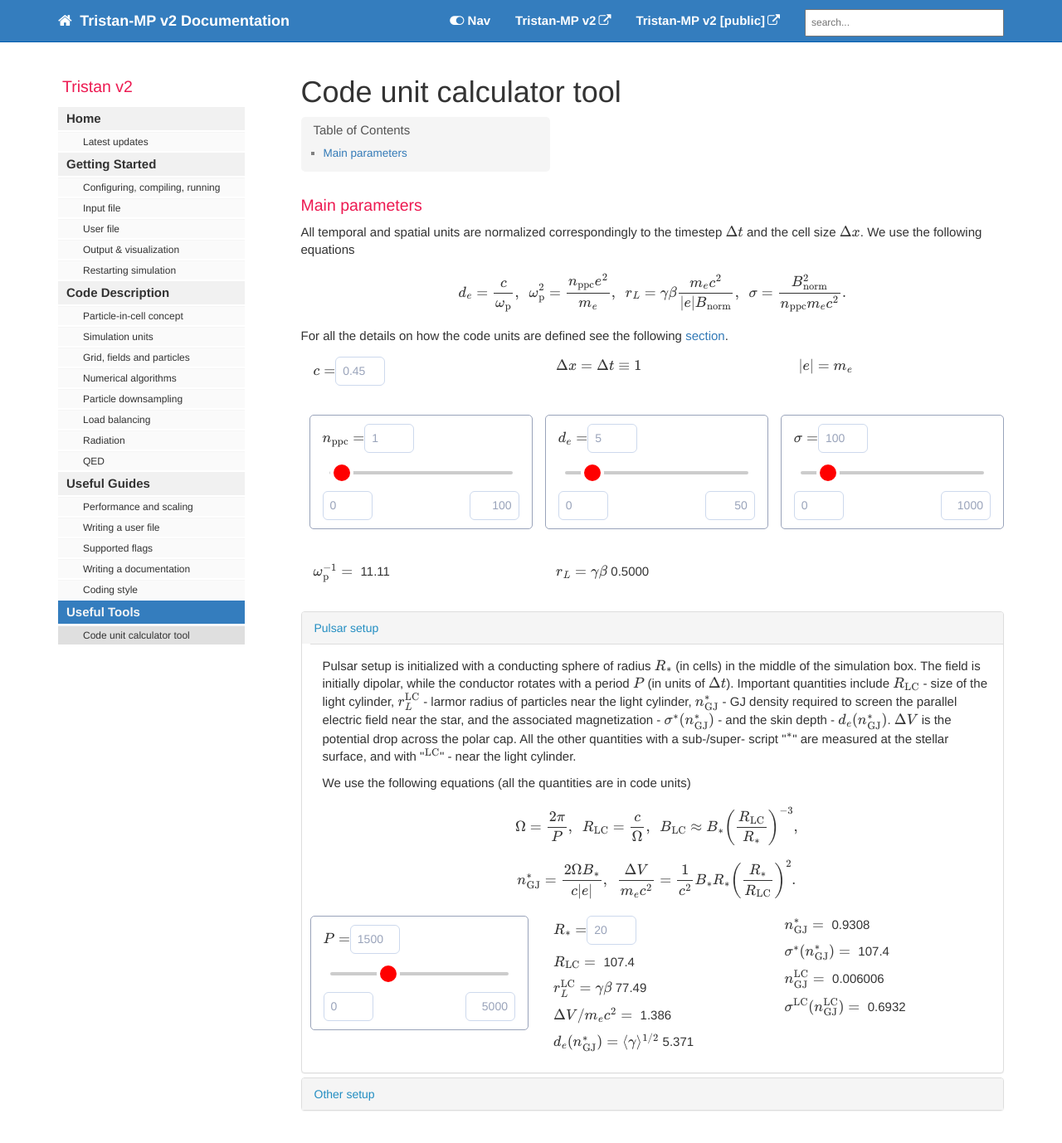
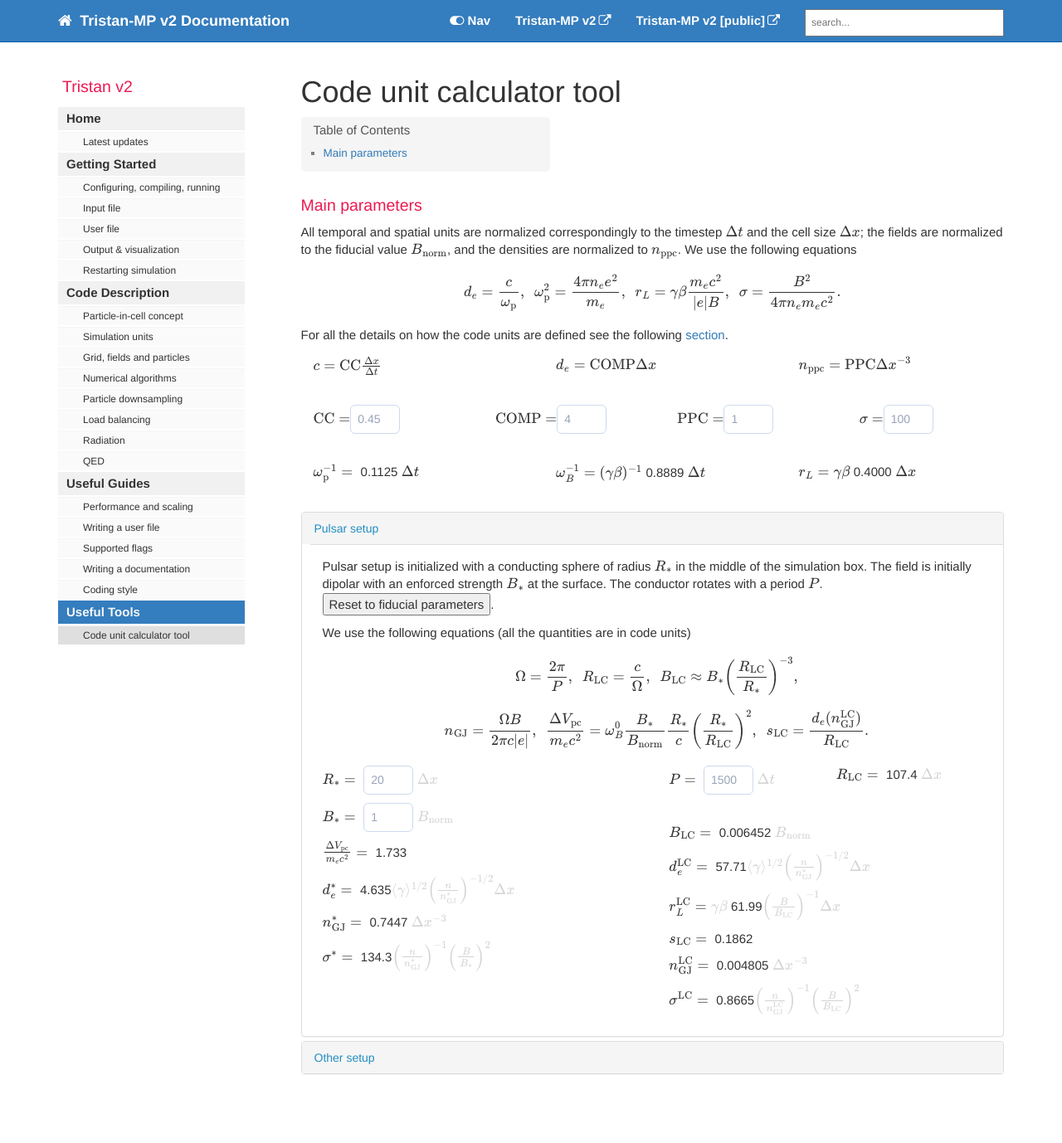
Before and after one commit to ntoles/tristan-wiki, a Jekyll site: the page built from pages/tristanv2/tools/tristanv2-codestyle.md, in a window 1280 px wide and 1400 px high. Shown: the top 1378 px of the window at 83% size. Built offline with Jekyll 4.4.1, drawn with Linux system fonts in a browser that asks for light colours; comment, search, counter and statistics services are not loaded.

Commit message:
psr sliders updated

```diff
--- a/css/slidercustom.css
+++ b/css/slidercustom.css
@@ -8,11 +8,11 @@
   margin-bottom: 25px;
 }
 
-.slider-group {
+/* .slider-group {
   border: 1px solid #99A3BA;
   border-radius: 5px;
   padding: 10px 15px;
-}
+} */
 
 .small-container {
   padding-left: 0px;
--- a/pages/tristanv2/tools/tristanv2-codestyle.md
+++ b/pages/tristanv2/tools/tristanv2-codestyle.md
@@ -8,10 +8,10 @@ folder: tristanv2
 
 ### Main parameters
 
-All temporal and spatial units are normalized correspondingly to the timestep $\Delta t$ and the cell size $\Delta x$. We use the following equations
+All temporal and spatial units are normalized correspondingly to the timestep $\Delta t$ and the cell size $\Delta x$; the fields are normalized to the fiducial value $B_{\rm norm}$, and the densities are normalized to $n_{\rm ppc}$. We use the following equations
 
 <div class="long-eqn">$$
-d_e = \frac{c}{\omega_{\rm p}},~~\omega_{\rm p}^2=\frac{n_{\rm ppc} e^2}{m_e},~~r_L=\gamma\beta \frac{m_e c^2}{|e|B_{\rm norm}},~~\sigma=\frac{B_{\rm norm}^2}{n_{\rm ppc}m_e c^2}.
+d_e = \frac{c}{\omega_{\rm p}},~~\omega_{\rm p}^2=\frac{4\pi n_e e^2}{m_e},~~r_L=\gamma\beta \frac{m_e c^2}{|e|B},~~\sigma=\frac{B^2}{4\pi n_e m_e c^2}.
 $$</div>
 
 For all the details on how the code units are defined see the following [section](tristanv2-sim-units.html).
@@ -19,30 +19,83 @@ For all the details on how the code units are defined see the following [section
 <div>
   <div class="row justify-content-center" style="margin-top: 15px">
     <div class="col-sm-4">
-      <div id="c-input" class="independent-value setvalue-group col-xs-12">
+      <div id="c-def" class="setvalue-group col-xs-12">
         <div class="value-input">
-          <p>$c=$<input class="value input-small" value="0.45"></p>
+          <p>$c=\mathrm{CC}\frac{\Delta x}{\Delta t}$</p>
         </div>
       </div>
     </div>
     <div class="col-sm-4">
-      <div class="setvalue-group col-xs-12">
+      <div id="de-def" class="setvalue-group col-xs-12">
         <div class="value-input">
-          <p>$\Delta x=\Delta t \equiv 1$</p>
+          <p>$d_e=\mathrm{COMP}\Delta x$</p>
         </div>
       </div>
     </div>
     <div class="col-sm-4">
-      <div class="setvalue-group col-xs-12">
+      <div id="nppc-def" class="independent-value setvalue-group col-xs-12">
         <div class="value-input">
-          <p>$|e|=m_e$</p>
+          <p>$n_{\rm ppc}=\mathrm{PPC}\Delta x^{-3}$</p>
+        </div>
+      </div>
+    </div>
+  </div>
+  <div class="row justify-content-center">
+    <div class="col-sm-3">
+      <div id="c-input" class="independent-value setvalue-group col-xs-12">
+        <div class="value-input">
+          <p>$\mathrm{CC}=$<input class="value input-small" value="0.45"></p>
+        </div>
+      </div>
+    </div>
+    <div class="col-sm-3">
+      <div id="comp-input" class="independent-value setvalue-group col-xs-12">
+        <div class="value-input">
+          <p>$\mathrm{COMP}=$<input class="value input-small" value="4"></p>
+        </div>
+      </div>
+    </div>
+    <div class="col-sm-3">
+      <div id="nppc-input" class="independent-value setvalue-group col-xs-12">
+        <div class="value-input">
+          <p>$\mathrm{PPC}=$<input class="value input-small" value="1"></p>
+        </div>
+      </div>
+    </div>
+    <div class="col-sm-3">
+      <div id="sigma-input" class="independent-value setvalue-group col-xs-12">
+        <div class="value-input">
+          <p>$\sigma=$<input class="value input-small" value="100"></p>
+        </div>
+      </div>
+    </div>
+  </div>
+  <div class="row justify-content-center">
+    <div class="col-sm-4">
+      <div id="omegap-output" class="dependent-value getvalue-group col-xs-12">
+        <div class="value-output">
+          <p>$\omega_{\rm p}^{-1}=~$<span class="value"></span>$~\Delta t$</p>
+        </div>
+      </div>
+    </div>
+    <div class="col-sm-4">
+      <div id="omegaB-output" class="dependent-value getvalue-group col-xs-12">
+        <div class="value-output">
+          <p>$\omega_B^{-1}=(\gamma\beta)^{-1}~$<span class="value"></span>$~\Delta t$</p>
+        </div>
+      </div>
+    </div>
+    <div class="col-sm-4">
+      <div id="gyro-output" class="dependent-value getvalue-group col-xs-12">
+        <div class="value-output">
+          <p>$r_L=\gamma\beta~$<span class="value"></span>$~\Delta x$</p>
         </div>
       </div>
     </div>
   </div>
 </div>
 
-<div>
+<!-- <div>
   <div class="row slider-row">
     <div class="col-sm-4 small-container">
       <div id="nppc-slider" class="independent-value slider-group col-sm-12">
@@ -83,33 +136,7 @@ For all the details on how the code units are defined see the following [section
       </div>
     </div>
   </div>
-</div>
-
-<div>
-  <div class="row justify-content-center" style="margin-top: 15px">
-    <div class="col-sm-4">
-      <div id="omegap-output" class="dependent-value getvalue-group col-xs-12">
-        <div class="value-output">
-          <p>$\omega_{\rm p}^{-1}=~$<span class="value"></span></p>
-        </div>
-      </div>
-    </div>
-    <div class="col-sm-4">
-      <div id="gyro-output" class="dependent-value getvalue-group col-xs-12">
-        <div class="value-output">
-          <p>$r_L=\gamma\beta~$<span class="value"></span></p>
-        </div>
-      </div>
-    </div>
-    <div class="col-sm-4">
-      <div class="dependent-value getvalue-group col-xs-12">
-        <div class="value-input">
-          <!-- <p>$|e|=m_e$</p> -->
-        </div>
-      </div>
-    </div>
-  </div>
-</div>
+</div> -->
 
 <div class="panel-group">
   <div class="panel panel-default">
@@ -122,86 +149,132 @@ For all the details on how the code units are defined see the following [section
       </div>
       <div id="collapseOne" class="panel-collapse collapse noCrossRef in" aria-expanded="true">
         <div class="panel-body">
-          <p>Pulsar setup is initialized with a conducting sphere of radius $R_*$ (in cells) in the middle of the simulation box. The field is initially dipolar, while the conductor rotates with a period $P$ (in units of $\Delta t$). Important quantities include $R_{\rm LC}$ - size of the light cylinder, $r_L^{\rm LC}$ - larmor radius of particles near the light cylinder, $n_{\rm GJ}^*$ - GJ density required to screen the parallel electric field near the star, and the associated magnetization - $\sigma^*(n_{\rm GJ}^*)$ - and the skin depth - $d_e(n_{\rm GJ}^*)$. $\Delta V$ is the potential drop across the polar cap. All the other quantities with a sub-/super- script "${}^*$" are measured at the stellar surface, and with "${}^{\rm LC}$" - near the light cylinder.
+          <p>
+            Pulsar setup is initialized with a conducting sphere of radius $R_*$ in the middle of the simulation box. The field is initially dipolar with an enforced strength $B_*$ at the surface. The conductor rotates with a period $P$.
+            <!-- Important quantities include $R_{\rm LC}$ - size of the light cylinder, $r_L^{\rm LC}$ - larmor radius of particles near the light cylinder, $n_{\rm GJ}^*$ - GJ density required to screen the parallel electric field near the star, and the associated magnetization - $\sigma^*(n_{\rm GJ}^*)$ - and the skin depth - $d_e(n_{\rm GJ}^*)$. $\Delta V$ is the potential drop across the polar cap. All the other quantities with a sub-/super- script "${}^*$" are measured at the stellar surface, and with "${}^{\rm LC}$" - near the light cylinder. -->
+            <button type="button" id="resetPulsar">Reset to fiducial parameters</button>.
           </p>
+
           <p>
-          We use the following equations (all the quantities are in code units)
+            We use the following equations (all the quantities are in code units)
 
-          <div class="long-eqn">$$
-          \Omega = \frac{2\pi}{P},~~R_{\rm LC} = \frac{c}{\Omega},~~B_{\rm LC}\approx B_*\left(\frac{R_{\rm LC}}{R_*}\right)^{-3},
-          $$</div>
+            <div class="long-eqn">$$
+            \Omega = \frac{2\pi}{P},~~R_{\rm LC} = \frac{c}{\Omega},~~B_{\rm LC}\approx B_*\left(\frac{R_{\rm LC}}{R_*}\right)^{-3},
+            $$</div>
 
-          <div class="long-eqn">$$
-          n_{\rm GJ}^* = \frac{2\Omega B_*}{c|e|},~~\frac{\Delta V}{m_e c^2}=\frac{1}{c^2}B_*R_*\left(\frac{R_*}{R_{\rm LC}}\right)^2.
-          $$</div>
+            <div class="long-eqn">$$
+            n_{\rm GJ} = \frac{\Omega B}{2\pi c|e|},~~\frac{\Delta V_{\rm pc}}{m_e c^2}=\omega_B^0\frac{B_*}{B_{\rm norm}}\frac{R_*}{c}\left(\frac{R_*}{R_{\rm LC}}\right)^2,~~s_{\rm LC}=\frac{d_e(n_{\rm GJ}^{\rm LC})}{R_{\rm LC}}.
+            $$</div>
+          </p>
+          <!-- <input type="range" id="psr" class="value slider-small" step="100">
+          <div class="slider-minmax">
+            <input class="slider-min" value="0">
+            <input class="slider-max" value="5000">
+          </div> -->
 
-          </p>
           <div style="margin-top: 20px">
+
             <div class="row">
-              <div class="col-sm-4 small-container">
-                <div id="psrperiod-slider" class="independent-value slider-group col-sm-12">
-                  <div class="slider border border-primary">
-                    <p>$P=$<input class="value slider-label" value="1500"></p>
-                    <input type="range" id="psr" class="value slider-small" step="100">
-                    <div class="slider-minmax">
-                      <input class="slider-min" value="0">
-                      <input class="slider-max" value="5000">
-                    </div>
+
+              <div class="col-sm-6 small-container">
+
+                <div id="rstar-input" class="independent-value setvalue col-xs-12">
+                  <div class="value-input">
+                    <p>$R_*=~$<input class="value input-small" value="20">$~{\color{lightgray}\Delta x}$</p>
                   </div>
                 </div>
-              </div>
 
-              <div class="col-sm-4 small-container">
-                <div id="rstar-input" class="independent-value setvalue col-xs-12">
+                <div id="bstar-input" class="independent-value setvalue col-xs-12">
                   <div class="value-input">
-                    <p>$R_*=$<input class="value input-small" value="20"></p>
+                    <p>$B_*=~$<input class="value input-small" value="1">$~{\color{lightgray}B_{\rm norm}}$</p>
                   </div>
                 </div>
-                <div id="rlc-output" class="dependent-value col-xs-12">
+
+                <div id="dv-output" class="dependent-value col-xs-12">
+                  <div class="value-output">
+                    <p>$\frac{\Delta V_{\rm pc}}{m_e c^2}=~$<span class="value"></span></p>
+                  </div>
+                </div>
+
+                <!-- <div id="rlc-output" class="dependent-value col-xs-12">
                   <div class="value-output">
                     <p>$R_{\rm LC}=~$<span class="value"></span></p>
                   </div>
+                </div> -->
+
+                <div id="degj-output" class="dependent-value col-xs-12">
+                  <div class="value-output">
+                    <p>$d_e^*=~$<span class="value"></span>${\color{lightgray}\langle\gamma\rangle^{1/2} \left(\frac{n}{n_{\rm GJ}^*}\right)^{-1/2} \Delta x}$</p>
+                  </div>
                 </div>
+
+                <div id="ngj-output" class="dependent-value col-xs-12">
+                  <div class="value-output">
+                    <p>$n^*_{\rm GJ}=~$<span class="value"></span>$~{\color{lightgray}\Delta x^{-3}}$</p>
+                  </div>
+                </div>
+
+                <div id="sigmagj-output" class="dependent-value col-xs-12">
+                  <div class="value-output">
+                    <p>$\sigma^*=~$<span class="value"></span>${\color{lightgray}\left(\frac{n}{n_{\rm GJ}^*}\right)^{-1}\left(\frac{B}{B_*}\right)^2}$</p>
+                  </div>
+                </div>
+
+              </div>
+
+              <div class="col-sm-6 small-container">
+
+                <div id="psrperiod-input" class="independent-value slider-group col-xs-6">
+                  <div class="value-input">
+                    <p>$P=~$<input class="value slider-label" value="1500">$~{\color{lightgray}\Delta t}$</p>
+                  </div>
+                </div>
+                <div id="rlc-output" class="independent-value setvalue col-xs-6">
+                  <div class="value-output">
+                    <p>$R_{\rm LC}=~$<span class="value"></span>$~{\color{lightgray}\Delta x}$</p>
+                  </div>
+                </div>
+
+                <div id="blc-output" class="dependent-value col-xs-12">
+                  <div class="value-output">
+                    <p>$B_{\rm LC}=~$<span class="value"></span>$~{\color{lightgray}B_{\rm norm}}$</p>
+                  </div>
+                </div>
+
+                <div id="degjlc-output" class="dependent-value col-xs-12">
+                  <div class="value-output">
+                    <p>$d_e^{\rm LC}=~$<span class="value"></span>${\color{lightgray}\langle\gamma\rangle^{1/2} \left(\frac{n}{n_{\rm GJ}^*}\right)^{-1/2} \Delta x}$</p>
+                  </div>
+                </div>
+
                 <div id="rlatlc-output" class="dependent-value col-xs-12">
                   <div class="value-output">
-                    <p>$r^{\rm LC}_L=\gamma\beta~$<span class="value"></span></p>
+                    <p>$r_L^{\rm LC}={\color{lightgray}\gamma\beta}~$<span class="value"></span>${\color{lightgray}\left(\frac{B}{B_{\rm LC}}\right)^{-1} \Delta x}$</p>
                   </div>
                 </div>
-                <div id="dv-output" class="dependent-value col-xs-12">
+
+                <div id="slc-output" class="dependent-value col-xs-12">
                   <div class="value-output">
-                    <p>$\Delta V/m_e c^2=~$<span class="value"></span></p>
+                    <p>$s_{\rm LC}=~$<span class="value"></span></p>
                   </div>
                 </div>
-                <div id="degj-output" class="dependent-value col-xs-12">
+
+                <div id="ngjatlc-output" class="dependent-value col-xs-12">
                   <div class="value-output">
-                    <p>$d_e(n_{\rm GJ}^*)=\langle\gamma\rangle^{1/2}~$<span class="value"></span></p>
+                    <p>$n^{\rm LC}_{\rm GJ}=~$<span class="value"></span>$~{\color{lightgray}\Delta x^{-3}}$</p>
                   </div>
                 </div>
+
+                <div id="sigmagjatlc-output" class="dependent-value col-xs-12">
+                  <div class="value-output">
+                    <p>$\sigma^{\rm LC}=~$<span class="value"></span>${\color{lightgray}\left(\frac{n}{n^{\rm LC}_{\rm GJ}}\right)^{-1}\left(\frac{B}{B_{\rm LC}}\right)^2}$</p>
+                  </div>
+                </div>
+
               </div>
 
-              <div class="col-sm-4 small-container">
-                <div id="ngj-output" class="dependent-value col-xs-12">
-                  <div class="value-output">
-                    <p>$n^*_{\rm GJ}=~$<span class="value"></span></p>
-                  </div>
-                </div>
-                <div id="sigmagj-output" class="dependent-value col-xs-12">
-                  <div class="value-output">
-                    <p>$\sigma^*(n_{\rm GJ}^*)=~$<span class="value"></span></p>
-                  </div>
-                </div>
-                <div id="ngjatlc-output" class="dependent-value col-xs-12">
-                  <div class="value-output">
-                    <p>$n^{\rm LC}_{\rm GJ}=~$<span class="value"></span></p>
-                  </div>
-                </div>
-                <div id="sigmagjatlc-output" class="dependent-value col-xs-12">
-                  <div class="value-output">
-                    <p>$\sigma^{\rm LC}(n_{\rm GJ}^{\rm LC})=~$<span class="value"></span></p>
-                  </div>
-                </div>
-              </div>
             </div>
+
           </div>
 
         </div>
@@ -283,15 +358,22 @@ For all the details on how the code units are defined see the following [section
     }
     function updateDependents() {
       let CC = document.getElementById("c-input").getElementsByClassName("value")[0].value;
-      let comp = document.getElementById("comp-slider").getElementsByClassName("value")[0].value;
-      let sigma = document.getElementById("sigma-slider").getElementsByClassName("value")[0].value;
-      let ppc0 = document.getElementById("nppc-slider").getElementsByClassName("value")[0].value;
+      let comp = document.getElementById("comp-input").getElementsByClassName("value")[0].value;
+      let sigma = document.getElementById("sigma-input").getElementsByClassName("value")[0].value;
+      let ppc0 = document.getElementById("nppc-input").getElementsByClassName("value")[0].value;
       let b_norm = CC**2 * Math.sqrt(sigma) / comp;
       let qe = CC**2 / (ppc0 * comp**2);
+      let omega_P = (comp / CC);
+      let omega_B = (b_norm / CC);
       {
         // update omega_p
         let omegap_el = document.getElementById("omegap-output");
-        omegap_el.getElementsByClassName("value")[0].innerHTML = precise(comp / CC);
+        omegap_el.getElementsByClassName("value")[0].innerHTML = precise(1.0 / omega_P);
+      }
+      {
+        // update omegaB
+        let omegap_B = document.getElementById("omegaB-output");
+        omegap_B.getElementsByClassName("value")[0].innerHTML = precise(1.0 / omega_B);
       }
       {
         // update gyro
@@ -299,41 +381,68 @@ For all the details on how the code units are defined see the following [section
         gyro_el.getElementsByClassName("value")[0].innerHTML = precise(comp / Math.sqrt(sigma));
       }
       { // Pulsar stuff
-        let period = document.getElementById("psrperiod-slider").getElementsByClassName("value")[0].value;
+        let bstar = document.getElementById("bstar-input").getElementsByClassName("value")[0].value;
+        let period = document.getElementById("psrperiod-input").getElementsByClassName("value")[0].value;
+        let rstar = document.getElementById("rstar-input").getElementsByClassName("value")[0].value;
+
+        let rlc = CC * period / (2 * Math.PI);
+
+        let nGJ = 2 * (2 * Math.PI / period) * bstar * b_norm / (CC * qe);
+        let sigmaGJ = (bstar * b_norm)**2 / (nGJ * CC**2 * qe);
+        let deGJ = comp * (nGJ / ppc0)**(-0.5);
+        let dv = omega_B * bstar * (rstar / CC) * (rstar / rlc)**2;
+
+        let BLC = bstar * (rstar / rlc)**3;
+        let rlLC = CC**2 / (BLC * b_norm);
+        let nGJLC = 2 * (2 * Math.PI / period) * BLC * b_norm / (CC * qe);
+        let sigmaGJLC = (BLC * b_norm)**2 / (nGJLC * CC**2 * qe);
+        let deGJLC = comp * (nGJLC / ppc0)**(-0.5);
+
         let rlc_el = document.getElementById("rlc-output");
-        let rlc = CC * period / (2 * Math.PI);
         rlc_el.getElementsByClassName("value")[0].innerHTML = precise(rlc);
 
-        let rstar = document.getElementById("rstar-input").getElementsByClassName("value")[0].value;
         let rlatlc_el = document.getElementById("rlatlc-output");
-        let rlatlc = (comp / Math.sqrt(sigma)) * (rlc / rstar)**3
-        rlatlc_el.getElementsByClassName("value")[0].innerHTML = precise(rlatlc);
+        rlatlc_el.getElementsByClassName("value")[0].innerHTML = precise(rlLC);
 
-        let nGJ = 4 * Math.PI * ppc0 * comp * Math.sqrt(sigma) / (CC * period);
         let ngj_el = document.getElementById("ngj-output");
         ngj_el.getElementsByClassName("value")[0].innerHTML = precise(nGJ);
 
-        let sigmaGJ = CC * period * Math.sqrt(sigma) / (4 * Math.PI * comp);
+        let blc_el = document.getElementById("blc-output");
+        blc_el.getElementsByClassName("value")[0].innerHTML = precise(BLC);
+
         let sigmagj_el = document.getElementById("sigmagj-output");
         sigmagj_el.getElementsByClassName("value")[0].innerHTML = precise(sigmaGJ);
 
-        let degj = CC * period / (4 * Math.PI * Math.sqrt(sigma));
         let degj_el = document.getElementById("degj-output");
-        degj_el.getElementsByClassName("value")[0].innerHTML = precise(degj);
+        degj_el.getElementsByClassName("value")[0].innerHTML = precise(deGJ);
 
-        let dv = 4 * Math.PI**2 * rstar**3 * Math.sqrt(sigma) / (CC**2 * comp * period**2);
         let dv_el = document.getElementById("dv-output");
         dv_el.getElementsByClassName("value")[0].innerHTML = precise(dv);
 
-        let nGJLC = 2 * (2 * Math.PI / period) * b_norm * (rlc / rstar)**(-3) / (CC * qe);
         let ngjlc_el = document.getElementById("ngjatlc-output");
         ngjlc_el.getElementsByClassName("value")[0].innerHTML = precise(nGJLC);
 
-        let sigmaGJLC = sigma * ((rlc / rstar)**(-3))**2 / (nGJLC / ppc0)
+        let degjlc_el = document.getElementById("degjlc-output");
+        degjlc_el.getElementsByClassName("value")[0].innerHTML = precise(deGJLC);
+
+        let slc_el = document.getElementById("slc-output");
+        slc_el.getElementsByClassName("value")[0].innerHTML = precise(rstar / rlc);
+
         let sigmagjlc_el = document.getElementById("sigmagjatlc-output");
         sigmagjlc_el.getElementsByClassName("value")[0].innerHTML = precise(sigmaGJLC);
-
       }
+    }
+    function resetPulsar() {
+      let cc_0 = 0.45, comp_0 = 4, ppc_0 = 10, sigma_0 = 1e7;
+      let rstar_0 = 40, bstar_0 = 1, period_0 = 1600;
+      document.getElementById("c-input").getElementsByClassName('value')[0].setAttribute('value', cc_0);
+      document.getElementById("comp-input").getElementsByClassName('value')[0].setAttribute('value', comp_0);
+      document.getElementById("sigma-input").getElementsByClassName('value')[0].setAttribute('value', sigma_0);
+      document.getElementById("nppc-input").getElementsByClassName('value')[0].setAttribute('value', ppc_0);
+      document.getElementById("rstar-input").getElementsByClassName('value')[0].setAttribute('value', rstar_0);
+      document.getElementById("bstar-input").getElementsByClassName('value')[0].setAttribute('value', bstar_0);
+      document.getElementById("psrperiod-input").getElementsByClassName('value')[0].setAttribute('value', period_0);
+      updateDependents();
     }
   };
 </script>
```
Also changed, not shown: other parts of pages/tristanv2/tools/tristanv2-codestyle.md (+37 -35 lines).
